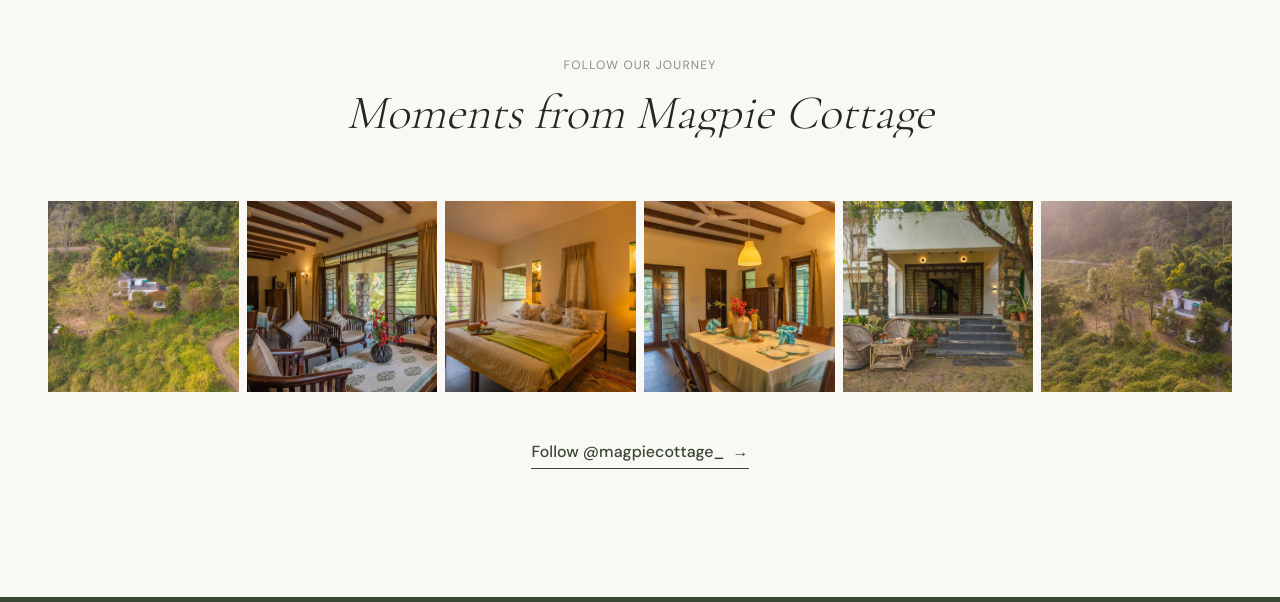
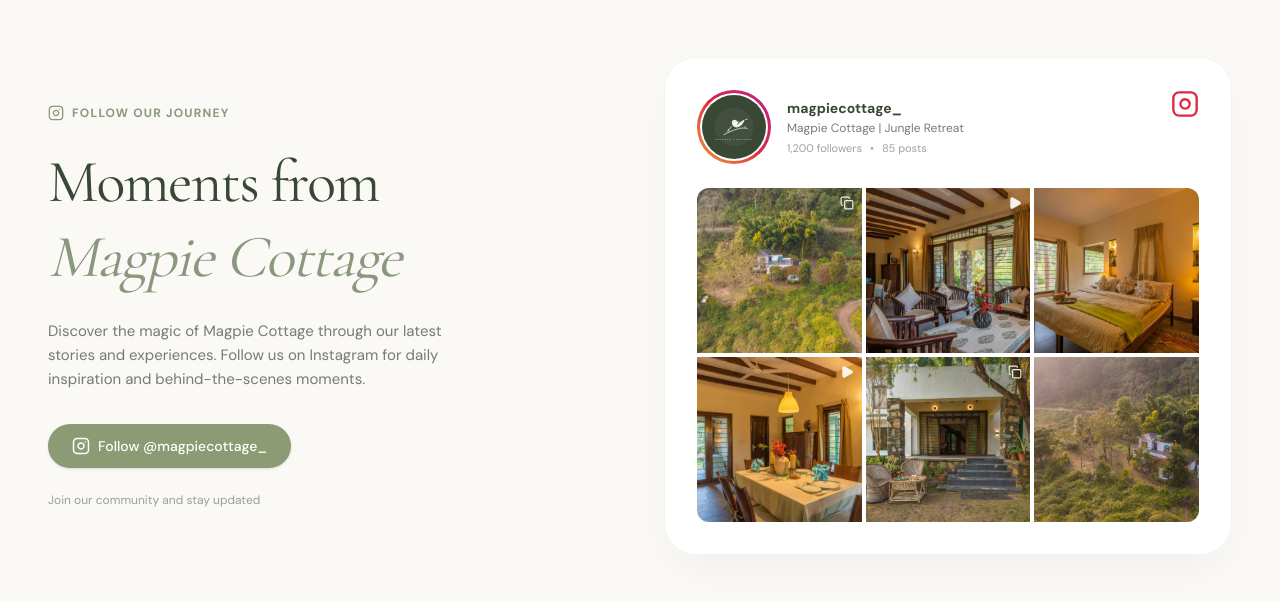
Before and after one commit to abhijeet9sh/magpie-cottage, a Next.js app: page / in a window 1280 px wide. Shown: the part 5378-5980 px from the top of the page. Built offline with nearby package versions, Linux system fonts and the light colour scheme.

Commit message:
feat: redesign instagram section to match reference layout

```diff
--- a/components/home/InstagramFeed.tsx
+++ b/components/home/InstagramFeed.tsx
@@ -2,67 +2,132 @@
 
 import { AnimatedSection } from "@/components/ui/AnimatedSection";
 import Image from "next/image";
-import { motion } from "framer-motion";
-import { scaleUpStagger, scaleUpItem } from "@/lib/animations";
+import { Instagram, Copy, Play } from "lucide-react";
 
 const igPosts = [
-  "/images/gallery/exterior/img_2.jpg",
-  "/images/gallery/living-room/img_3.jpg",
-  "/images/gallery/bedroom-1/img_2.jpg",
-  "/images/gallery/dining-area/img_1.jpg",
-  "/images/gallery/exterior/img_5.jpg",
-  "/images/gallery/additional-photos/img_2.jpg",
+  { src: "/images/gallery/exterior/img_2.jpg", type: "carousel" },
+  { src: "/images/gallery/living-room/img_3.jpg", type: "video" },
+  { src: "/images/gallery/bedroom-1/img_2.jpg", type: "photo" },
+  { src: "/images/gallery/dining-area/img_1.jpg", type: "video" },
+  { src: "/images/gallery/exterior/img_5.jpg", type: "carousel" },
+  { src: "/images/gallery/additional-photos/img_2.jpg", type: "photo" },
 ];
 
 export function InstagramFeed() {
   return (
-    <section className="py-24 md:py-32 bg-stone-50 overflow-hidden">
-      <div className="max-w-7xl mx-auto px-6 md:px-12 text-center">
-        <AnimatedSection className="mb-16" animation="clipReveal">
-          <span className="text-xs uppercase tracking-widest text-text-light font-body mb-4 block">Follow Our Journey</span>
-          <h2 className="font-display text-4xl md:text-5xl font-light italic text-text-dark">
-            Moments from Magpie Cottage
-          </h2>
-        </AnimatedSection>
+    <section className="py-24 md:py-32 bg-[#FAF9F6] overflow-hidden">
+      <div className="max-w-7xl mx-auto px-6 md:px-12">
+        <div className="grid grid-cols-1 lg:grid-cols-2 gap-16 lg:gap-12 items-center">
 
-        <motion.div
-          className="grid grid-cols-2 md:grid-cols-3 lg:grid-cols-6 gap-2 mb-12"
-          variants={scaleUpStagger}
-          initial="hidden"
-          whileInView="visible"
-          viewport={{ once: true, margin: "-80px" }}
-        >
-          {igPosts.map((post, i) => (
-            <motion.a
-              key={i}
+          {/* Left Column: Text Content */}
+          <AnimatedSection animation="fadeUp" className="max-w-md lg:pr-8">
+            <div className="flex items-center gap-2 text-sage uppercase tracking-widest text-xs font-body mb-6 font-semibold">
+              <Instagram size={16} />
+              <span>Follow our journey</span>
+            </div>
+
+            <h2 className="font-display text-5xl md:text-6xl text-forest mb-6 tracking-tight leading-tight">
+              Moments from <br />
+              <span className="italic text-sage">Magpie Cottage</span>
+            </h2>
+
+            <p className="font-body text-forest/70 mb-8 leading-relaxed text-[15px]">
+              Discover the magic of Magpie Cottage through our latest stories and experiences. Follow us on Instagram for daily inspiration and behind-the-scenes moments.
+            </p>
+
+            <a
               href="https://www.instagram.com/magpiecottage_?igsh=MTZpMWIyYzJzNGxxMg=="
               target="_blank"
               rel="noopener noreferrer"
-              variants={scaleUpItem}
-              className="relative aspect-square overflow-hidden group block bg-stone-200"
+              className="inline-flex items-center gap-2 bg-[#8C9B73] hover:bg-[#7a8761] text-white px-6 py-3 rounded-full font-body text-sm font-medium transition-colors shadow-sm"
             >
-              <Image
-                src={post}
-                alt={`Magpie Cottage moment ${i + 1}`}
-                fill
-                className="object-cover transition-transform duration-700 group-hover:scale-110"
-                sizes="(max-width: 768px) 50vw, (max-width: 1024px) 33vw, 16vw"
-              />
-              <div className="absolute inset-0 bg-forest/40 opacity-0 group-hover:opacity-100 transition-opacity duration-300 flex items-center justify-center">
-                <svg className="w-8 h-8 text-cream" viewBox="0 0 24 24" fill="currentColor"><path d="M12 2.163c3.204 0 3.584.012 4.85.07 3.252.148 4.771 1.691 4.919 4.919.058 1.265.069 1.645.069 4.849 0 3.205-.012 3.584-.069 4.849-.149 3.225-1.664 4.771-4.919 4.919-1.266.058-1.644.07-4.85.07-3.204 0-3.584-.012-4.849-.07-3.26-.149-4.771-1.699-4.919-4.92-.058-1.265-.07-1.644-.07-4.849 0-3.204.013-3.583.07-4.849.149-3.227 1.664-4.771 4.919-4.919 1.266-.057 1.645-.069 4.849-.069zM12 0C8.741 0 8.333.014 7.053.072 2.695.272.273 2.69.073 7.052.014 8.333 0 8.741 0 12c0 3.259.014 3.668.072 4.948.2 4.358 2.618 6.78 6.98 6.98C8.333 23.986 8.741 24 12 24c3.259 0 3.668-.014 4.948-.072 4.354-.2 6.782-2.618 6.979-6.98.059-1.28.073-1.689.073-4.948 0-3.259-.014-3.667-.072-4.947-.196-4.354-2.617-6.78-6.979-6.98C15.668.014 15.259 0 12 0zm0 5.838a6.162 6.162 0 100 12.324 6.162 6.162 0 000-12.324zM12 16a4 4 0 110-8 4 4 0 010 8zm6.406-11.845a1.44 1.44 0 100 2.881 1.44 1.44 0 000-2.881z"/></svg>
+              <Instagram size={18} />
+              Follow @magpiecottage_
+            </a>
+
+            <p className="font-body text-forest/50 text-xs mt-6">
+              Join our community and stay updated
+            </p>
+          </AnimatedSection>
+
+          {/* Right Column: Instagram Card */}
+          <AnimatedSection animation="slideInRight" className="w-full">
+            <div className="bg-white rounded-[2rem] p-5 md:p-8 shadow-[0_20px_50px_-12px_rgba(0,0,0,0.05)] border border-sage/10">
+
+              {/* Card Header */}
+              <div className="flex items-start justify-between mb-6">
+                <div className="flex items-center gap-4">
+                  {/* Story Ring */}
+                  <div className="p-[3px] rounded-full bg-gradient-to-tr from-[#f09433] via-[#dc2743] to-[#bc1888]">
+                    <div className="p-[2px] bg-white rounded-full">
+                      <div className="relative w-14 h-14 md:w-16 md:h-16 rounded-full overflow-hidden bg-forest flex items-center justify-center">
+                        <Image src="/logo.svg" alt="Profile" fill className="p-3 object-contain invert brightness-0" />
+                      </div>
+                    </div>
+                  </div>
+                  <div>
+                    <h3 className="font-body font-bold text-forest text-sm">magpiecottage_</h3>
+                    <p className="font-body text-forest/70 text-xs mt-0.5">Magpie Cottage | Jungle Retreat</p>
+                    <div className="flex items-center gap-2 text-[11px] text-forest/50 mt-1">
+                      <span>1,200 followers</span>
+                      <span>•</span>
+                      <span>85 posts</span>
+                    </div>
+                  </div>
+                </div>
+                {/* Custom Gradient Instagram Icon */}
+                <div className="hidden sm:block">
+                  <svg width="28" height="28" viewBox="0 0 24 24" fill="none" stroke="url(#ig-grad)" strokeWidth="2" strokeLinecap="round" strokeLinejoin="round">
+                    <defs>
+                      <linearGradient id="ig-grad" x1="2" y1="22" x2="22" y2="2">
+                        <stop offset="0%" stopColor="#f09433" />
+                        <stop offset="25%" stopColor="#e6683c" />
+                        <stop offset="50%" stopColor="#dc2743" />
+                        <stop offset="75%" stopColor="#cc2366" />
+                        <stop offset="100%" stopColor="#bc1888" />
+                      </linearGradient>
+                    </defs>
+                    <rect x="2" y="2" width="20" height="20" rx="5" ry="5"></rect>
+                    <path d="M16 11.37A4 4 0 1 1 12.63 8 4 4 0 0 1 16 11.37z"></path>
+                    <line x1="17.5" y1="6.5" x2="17.51" y2="6.5"></line>
+                  </svg>
+                </div>
               </div>
-            </motion.a>
-          ))}
-        </motion.div>
 
-        <a
-          href="https://www.instagram.com/magpiecottage_?igsh=MTZpMWIyYzJzNGxxMg=="
-          target="_blank"
-          rel="noopener noreferrer"
-          className="group inline-flex items-center gap-2 text-forest font-medium border-b border-forest pb-1 hover:text-sage-border hover:border-sage-border transition-colors"
-        >
-          Follow @magpiecottage_ <span className="transition-transform duration-300 group-hover:translate-x-1">→</span>
-        </a>
+              {/* Photo Grid */}
+              <div className="grid grid-cols-3 gap-1 rounded-xl overflow-hidden">
+                {igPosts.map((post, i) => (
+                  <a
+                    key={i}
+                    href="https://www.instagram.com/magpiecottage_?igsh=MTZpMWIyYzJzNGxxMg=="
+                    target="_blank"
+                    rel="noopener noreferrer"
+                    className="relative aspect-square overflow-hidden group block bg-stone-200"
+                  >
+                    <Image
+                      src={post.src}
+                      alt={`Instagram post ${i + 1}`}
+                      fill
+                      className="object-cover transition-transform duration-700 group-hover:scale-110"
+                      sizes="(max-width: 768px) 33vw, 20vw"
+                    />
+
+                    {/* Icon Overlays (Carousel/Video) */}
+                    <div className="absolute top-2 right-2 z-10 text-white drop-shadow-md">
+                      {post.type === "carousel" && <Copy size={14} className="opacity-90" />}
+                      {post.type === "video" && <Play size={14} className="opacity-90 fill-white" />}
+                    </div>
+
+                    <div className="absolute inset-0 bg-black/20 opacity-0 group-hover:opacity-100 transition-opacity duration-300 flex items-center justify-center">
+                      <svg className="w-6 h-6 text-white" viewBox="0 0 24 24" fill="currentColor"><path d="M12 2.163c3.204 0 3.584.012 4.85.07 3.252.148 4.771 1.691 4.919 4.919.058 1.265.069 1.645.069 4.849 0 3.205-.012 3.584-.069 4.849-.149 3.225-1.664 4.771-4.919 4.919-1.266.058-1.644.07-4.85.07-3.204 0-3.584-.012-4.849-.07-3.26-.149-4.771-1.699-4.919-4.92-.058-1.265-.07-1.644-.07-4.849 0-3.204.013-3.583.07-4.849.149-3.227 1.664-4.771 4.919-4.919 1.266-.057 1.645-.069 4.849-.069zM12 0C8.741 0 8.333.014 7.053.072 2.695.272.273 2.69.073 7.052.014 8.333 0 8.741 0 12c0 3.259.014 3.668.072 4.948.2 4.358 2.618 6.78 6.98 6.98C8.333 23.986 8.741 24 12 24c3.259 0 3.668-.014 4.948-.072 4.354-.2 6.782-2.618 6.979-6.98.059-1.28.073-1.689.073-4.948 0-3.259-.014-3.667-.072-4.947-.196-4.354-2.617-6.78-6.979-6.98C15.668.014 15.259 0 12 0zm0 5.838a6.162 6.162 0 100 12.324 6.162 6.162 0 000-12.324zM12 16a4 4 0 110-8 4 4 0 010 8zm6.406-11.845a1.44 1.44 0 100 2.881 1.44 1.44 0 000-2.881z"/></svg>
+                    </div>
+                  </a>
+                ))}
+              </div>
+            </div>
+          </AnimatedSection>
+
+        </div>
       </div>
     </section>
   );
```
